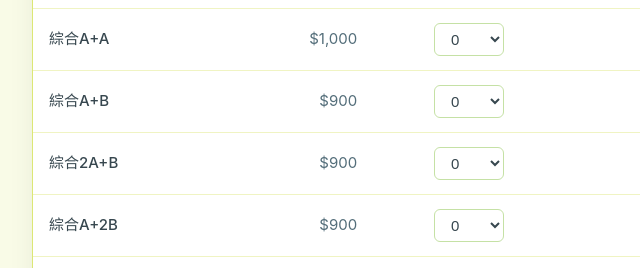
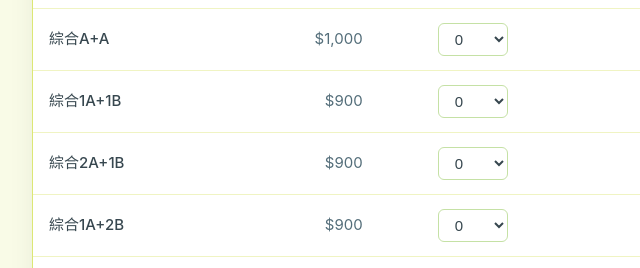
Before and after one commit to joyce95688/2026mango-calculator, a plain HTML site: page index.html in a window 1280 px wide. Shown: the part 475-743 px from the top of the page, 283-923 px from the left. Drawn offline with Linux system fonts and the light colour scheme.

Commit message:
Update index.html

```diff
--- a/index.html
+++ b/index.html
@@ -210,7 +210,7 @@
                 <td class="num-col subtotal-amount">$0</td>
             </tr>
             <tr data-price="900">
-                <td class="item-name">綜合A+B</td>
+                <td class="item-name">綜合1A+1B</td>
                 <td class="num-col price-tag">$900</td>
                 <td class="center-col">
                     <select class="qty-select" onchange="calculate()"></select>
@@ -218,7 +218,7 @@
                 <td class="num-col subtotal-amount">$0</td>
             </tr>
             <tr data-price="900">
-                <td class="item-name">綜合2A+B</td>
+                <td class="item-name">綜合2A+1B</td>
                 <td class="num-col price-tag">$900</td>
                 <td class="center-col">
                     <select class="qty-select" onchange="calculate()"></select>
@@ -226,7 +226,7 @@
                 <td class="num-col subtotal-amount">$0</td>
             </tr>
             <tr data-price="900">
-                <td class="item-name">綜合A+2B</td>
+                <td class="item-name">綜合1A+2B</td>
                 <td class="num-col price-tag">$900</td>
                 <td class="center-col">
                     <select class="qty-select" onchange="calculate()"></select>
```
